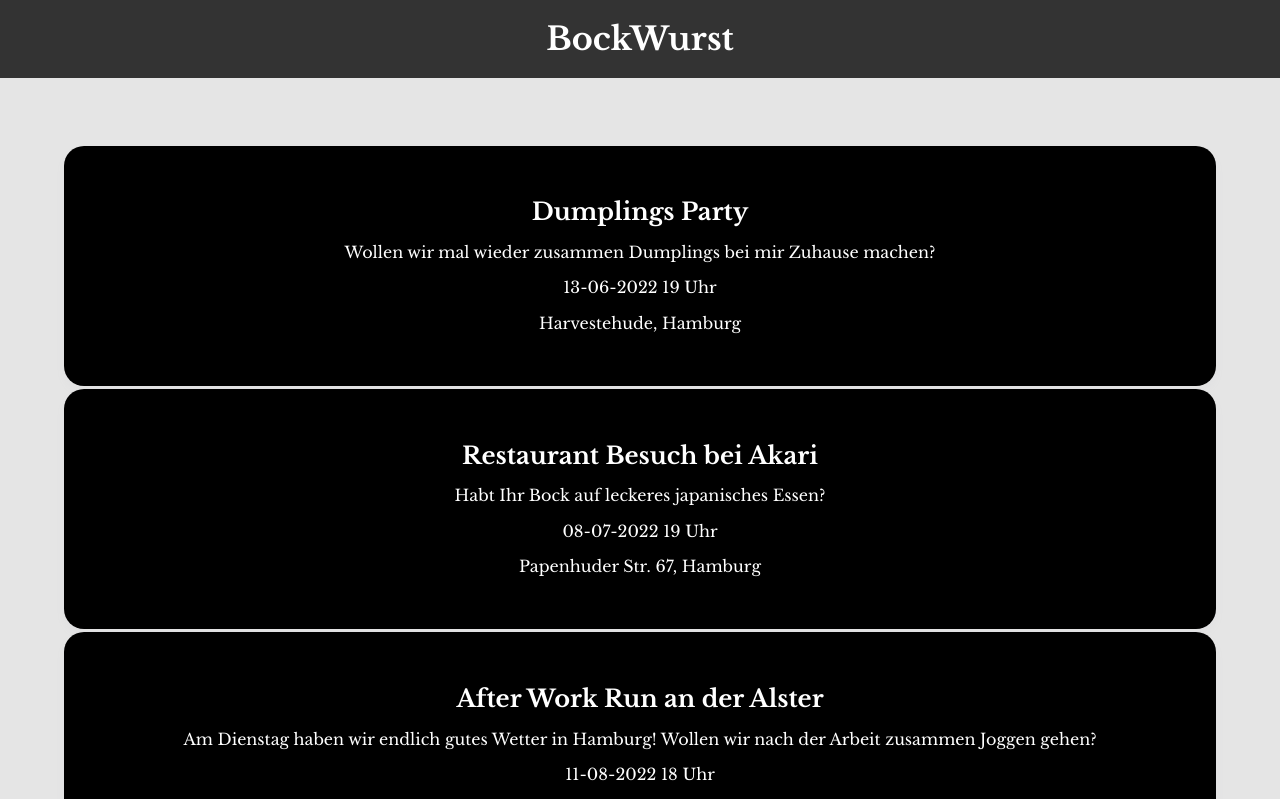
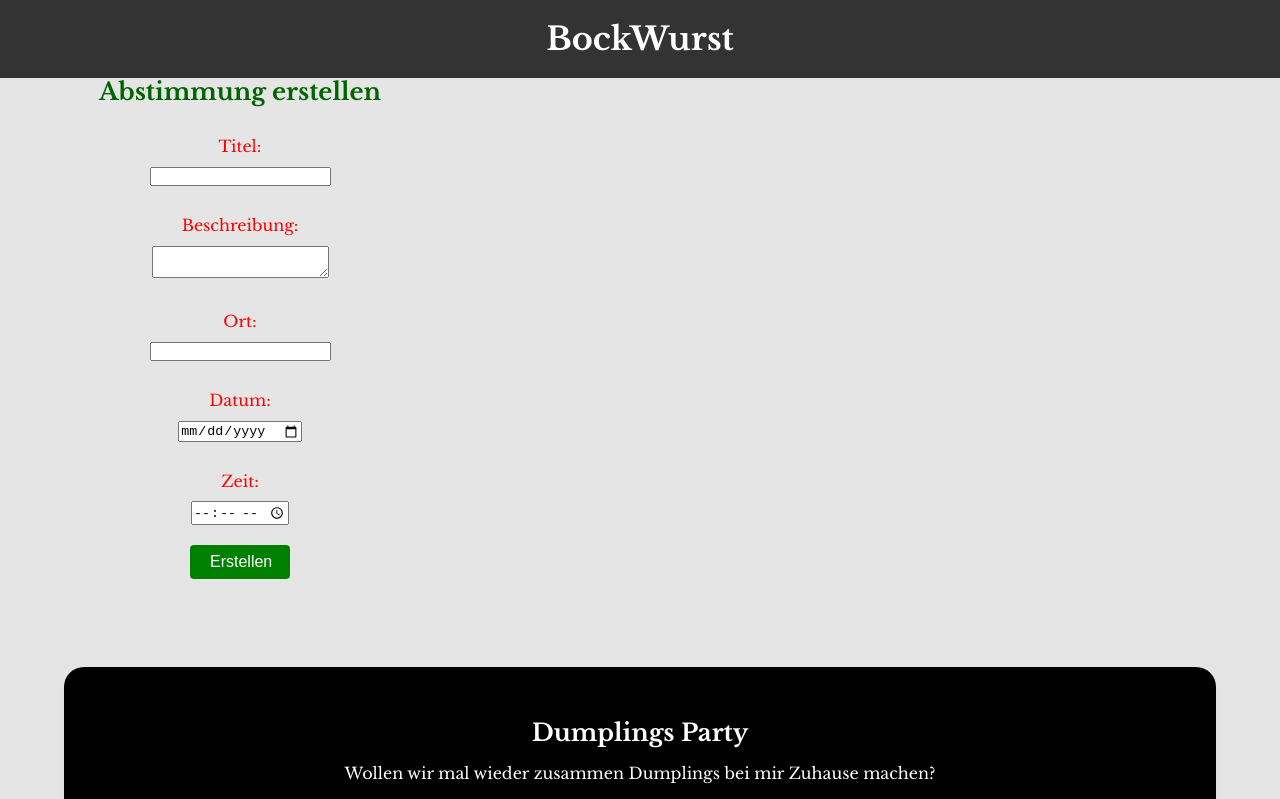
Before and after one commit to zengqiangHe/capstone-project, a React (Create React App) app in the folder client/: page / in a window 1280 px wide. Shown: the top 799 px of the page. Built offline with nearby package versions, Linux system fonts and the light colour scheme; a web font is replaced by a local one.

Commit message:
create a simple form in the home page

```diff
--- a/client/src/App.js
+++ b/client/src/App.js
@@ -2,6 +2,7 @@ import './App.css';
 import EventCard from './components/eventCard/EventCard';
 import Header from './components/header/Header';
 import styled from 'styled-components';
+import Create from './pages/Create';
 
 const eventsList = [
   {
@@ -32,6 +33,7 @@ function App() {
   return (
     <div className="App">
       <Header header="BockWurst"/>
+      <Create />
       <InitialEventsList role="list">
         {eventsList.map(event => (
           <EventCard
--- /dev/null
+++ b/client/src/pages/Create.jsx
@@ -0,0 +1,83 @@
+import React from 'react';
+import { useState } from 'react';
+import styled from 'styled-components';
+
+export default function Create() {
+  const [titel, setTitle] = useState('');
+  const [description, setDescription] = useState('');
+  const [location, setLocation] = useState('');
+  const [date, setDate] = useState('');
+  const [time, setTime] = useState('');
+
+  const handleSubmit = e => {
+    e.preventDefault();
+    console.log(titel, description, location, date, time);
+  };
+  return (
+    <FormWrapper>
+      <h2>Abstimmung erstellen</h2>
+      <form onSubmit={handleSubmit}>
+        <Label>
+          <Span>Titel:</Span>
+          <input type="text" onChange={e => setTitle(e.target.value)} value={titel} required />
+        </Label>
+
+        <Label>
+          <Span>Beschreibung:</Span>
+          <textarea onChange={e => setDescription(e.target.value)} value={description} required />
+        </Label>
+
+        <Label>
+          <Span>Ort:</Span>
+          <input
+            type="text"
+            onChange={e => setLocation(e.target.value)}
+            value={location}
+            required
+          />
+        </Label>
+
+        <Label>
+          <Span>Datum:</Span>
+          <input type="date" onChange={e => setDate(e.target.value)} value={date} required />
+        </Label>
+
+        <Label>
+          <Span>Zeit:</Span>
+          <input type="time" onChange={e => setTime(e.target.value)} value={time} required />
+        </Label>
+
+        <Button>Erstellen</Button>
+      </form>
+    </FormWrapper>
+  );
+}
+const FormWrapper = styled.div`
+  margin: 60 auto;
+ max-width:480px;
+ diplay:block;
+ color:darkgreen;
+
+`;
+const Label =styled.p`
+color:red;
+display:block;
+margin:30px 0 10px;
+`
+const Span =styled.p`
+display:block;
+margin:30px 0 10px;
+`
+const Button = styled.button`
+display:block;
+width:100px;
+font-size:1em;
+color:#fff;
+padding: 8px 20px;
+border:0;
+border-radius:4px;
+background-color:green;
+cursor: pointer;
+text-decoration:none;
+margin:20px auto;
+`
```
